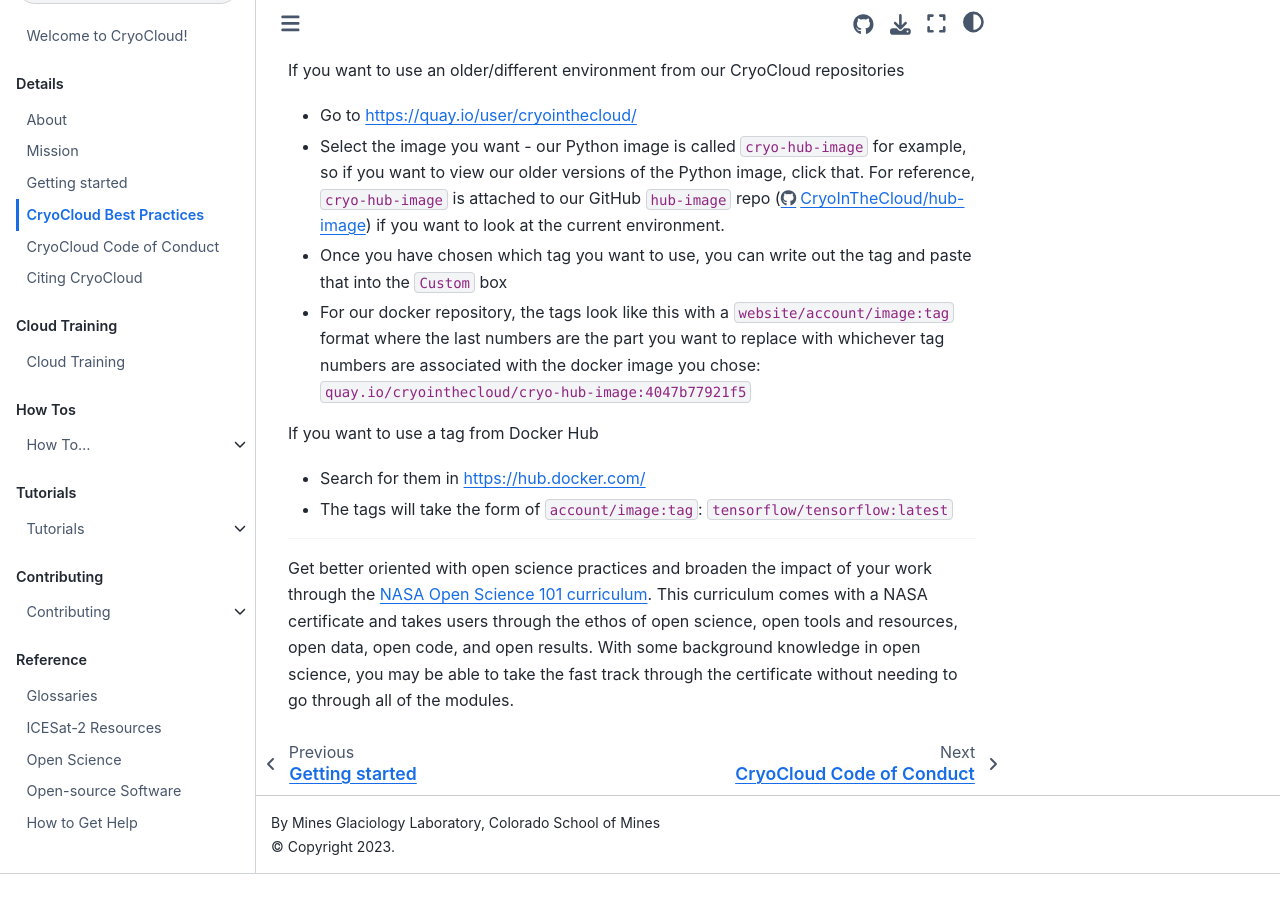
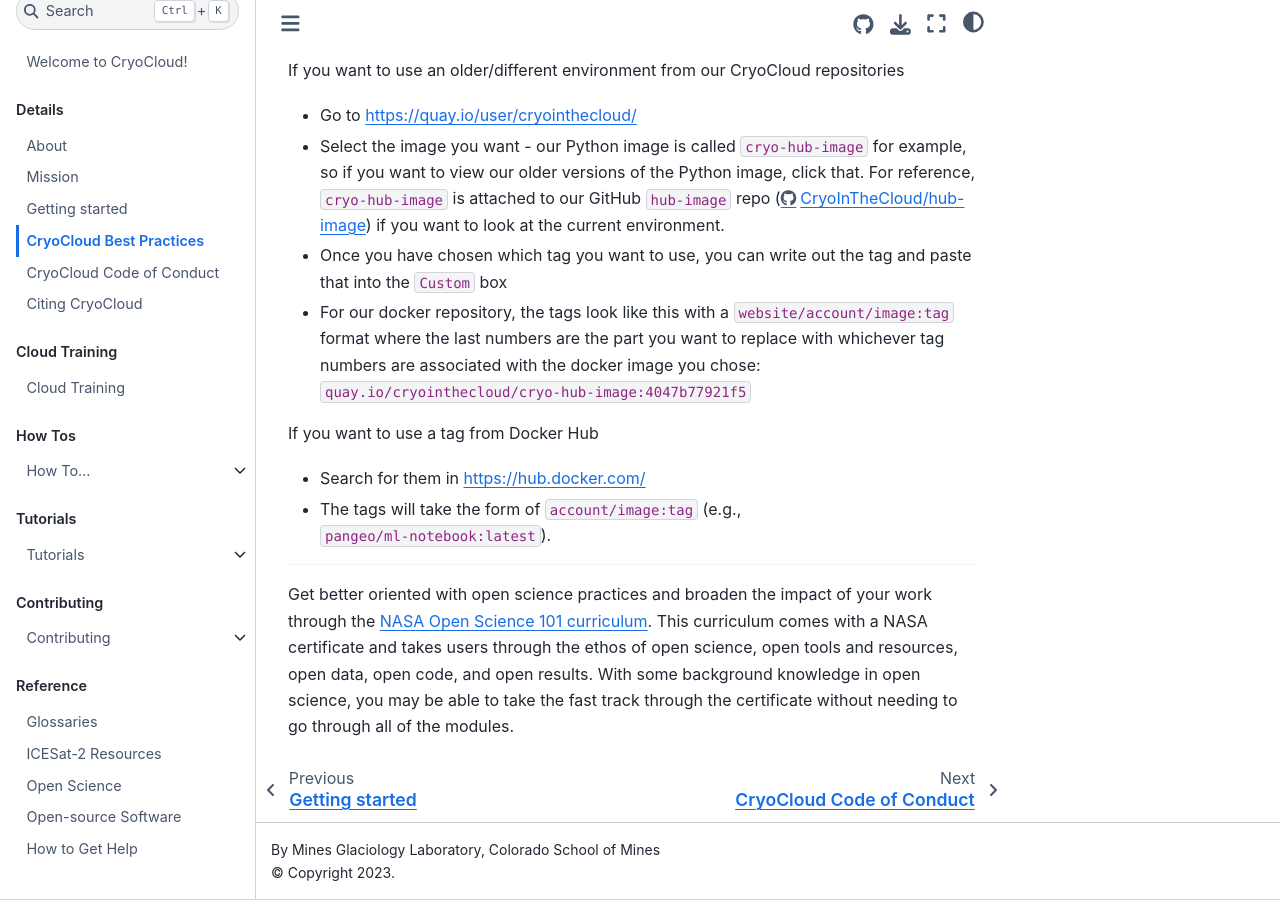
Before and after one commit to CryoInTheCloud/CryoCloudWebsite, a Jupyter Book: the page built from book/content/hub_best_practices.md, in a window 1280 px wide and 900 px high, scrolled down 1361 px. Built offline with Jupyter Book 1.0.4 settings and Sphinx 7.4.7 and the Sphinx Book theme 1.1.4, drawn with Linux system fonts in a browser that asks for light colours; pages that are not in the unit, such as notebooks, are missing from menus; before the commit the page ends 2235 px from its top, so only the background shows below that.

Commit message:
Clarify docker tag description

```diff
--- a/book/content/hub_best_practices.md
+++ b/book/content/hub_best_practices.md
@@ -42,7 +42,7 @@
 
 If you want to use a tag from Docker Hub
 * Search for them in [https://hub.docker.com/](https://hub.docker.com/)
-* The tags will take the form of `account/image:tag`: `tensorflow/tensorflow:latest`
+* The tags will take the form of `account/image:tag` (e.g., `pangeo/ml-notebook:latest`).
 
 ***
 
```
